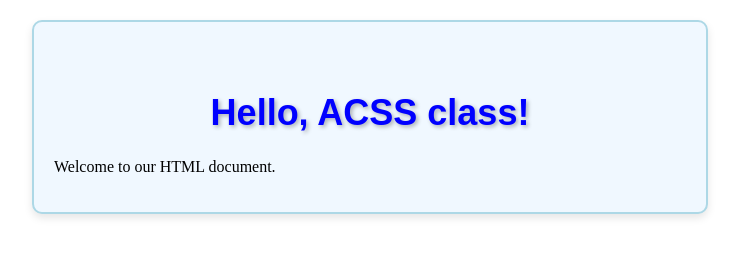
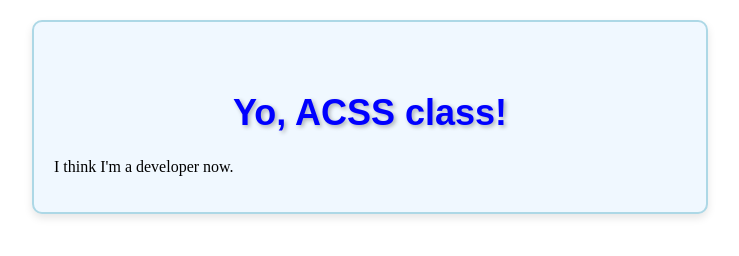
Before and after one commit to ganolan/ganolan.github.io, a plain HTML site: page index.html in a window 1280 px wide. Shown: the whole page, without its empty margins (270-1009 px from the left). Drawn offline with Linux system fonts and the light colour scheme.

Commit message:
Updated text on index.html

```diff
--- a/index.html
+++ b/index.html
@@ -7,8 +7,8 @@
     </head>
     <body>
         <div class="greeting">
-            <h1>Hello, ACSS class!</h1>
-            <p>Welcome to our HTML document.</p>
+            <h1>Yo, ACSS class!</h1>
+            <p>I think I'm a developer now.</p>
         </div>
     </body>
 </html>
```
